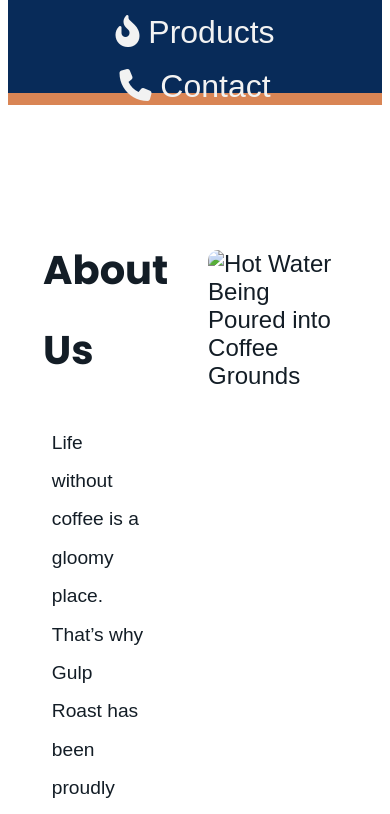
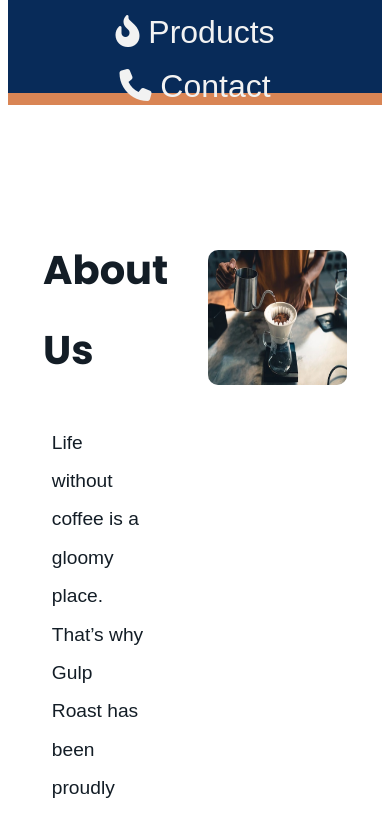
Before and after one commit to lusinstrella/GulpRoast_M10_Serra, a plain HTML site: page index.html in a window 390 px wide. Shown: the part 283-1097 px from the top of the page. Drawn offline with Linux system fonts and the light colour scheme.

Commit message:
Folder name

```diff
--- a/GulpRoast.css
+++ b/GulpRoast.css
@@ -67,7 +67,7 @@ ul {
 main {
   align-items: flex-start;
   background-color: white;
-  background-image: url(images/gulp-bottom-beans.jpg);
+  background-image: url(img/gulp-bottom-beans.jpg);
   background-position: top 110% right 35%;
   background-repeat: no-repeat;
   background-size: contain;
@@ -224,7 +224,7 @@ small {
   main {
     align-items: center;
     background-color: white;
-    background-image: url(images/gulp-bottom-beans.jpg);
+    background-image: url(img/gulp-bottom-beans.jpg);
     background-position: top 82% right 35%;
     background-repeat: no-repeat;
     background-size: contain;
--- a/GulpRoast_Contact.css
+++ b/GulpRoast_Contact.css
@@ -61,7 +61,7 @@ main {
   align-items: center;
   align-self: stretch;
   background-color: white;
-  background-image: url(images/gulp-bottom-beans.jpg);
+  background-image: url(img/gulp-bottom-beans.jpg);
   background-position: top 110% right 35%;
   background-repeat: no-repeat;
   background-size: contain;
@@ -216,7 +216,7 @@ small {
     align-items: flex-start;
     align-self: stretch;
     background-color: white;
-    background-image: url(images/gulp-bottom-beans.jpg);
+    background-image: url(img/gulp-bottom-beans.jpg);
     background-position: top 100% right 35%;
     background-repeat: no-repeat;
     background-size: contain;
@@ -342,7 +342,7 @@ small {
     align-items: flex-start;
     align-self: stretch;
     background-color: white;
-    background-image: url(images/gulp-bottom-beans.jpg);
+    background-image: url(img/gulp-bottom-beans.jpg);
     background-position: top 110% right 35%;
     background-repeat: no-repeat;
     background-size: contain;
@@ -457,7 +457,7 @@ small {
       align-items: center;
       align-self: stretch;
       background-color: white;
-      background-image: url(images/gulp-bottom-beans.jpg);
+      background-image: url(img/gulp-bottom-beans.jpg);
       background-position: top 110% right 35%;
       background-repeat: no-repeat;
       background-size: contain;
--- a/GulpRoast_Product.css
+++ b/GulpRoast_Product.css
@@ -62,7 +62,7 @@ main {
   align-items: flex-start;
   align-self: stretch;
   background-color: white;
-  background-image: url(images/gulp-bottom-beans.jpg);
+  background-image: url(img/gulp-bottom-beans.jpg);
   background-position: top 110% right 35%;
   background-repeat: no-repeat;
   background-size: contain;
@@ -245,7 +245,7 @@ small {
     align-items: flex-start;
     align-self: stretch;
     background-color: white;
-    background-image: url(images/gulp-bottom-beans.jpg);
+    background-image: url(img/gulp-bottom-beans.jpg);
     background-position: top 100% right 35%;
     background-repeat: no-repeat;
     background-size: contain;
--- a/index.html
+++ b/index.html
@@ -54,7 +54,7 @@
 <!--The main element contains the content in the page-->
 
 <div class="background"
-  style="background: url(images/gulp-bottom-beans.jpg) bottom; background-size: contain; background-repeat: no-repeat;">
+  style="background: url(img/gulp-bottom-beans.jpg) bottom; background-size: contain; background-repeat: no-repeat;">
   <main>
 
 
@@ -85,12 +85,12 @@
       <picture>
 
         <source media="(min-width: 320px) and (max-device-width: 700px)"
-          srcset="images/gulp-pouring-coffee-horizontal-sm.jpg">
+          srcset="img/gulp-pouring-coffee-horizontal-sm.jpg">
         <source media="(min-width: 800px) and (max-width: 1024px)"
-          srcset="images/gulp-pouring-coffee-vertical.jpg">
+          srcset="img/gulp-pouring-coffee-vertical.jpg">
         <source media="(min-width: 1025) and (max-width: 1900px)"
-          srcset="images/gulp-pouring-coffee-horizontal.jpg">
-        <img src="images/gulp-pouring-coffee-horizontal.jpg" class="pour"
+          srcset="img/gulp-pouring-coffee-horizontal.jpg">
+        <img src="img/gulp-pouring-coffee-horizontal.jpg" class="pour"
           alt="Hot Water Being Poured into Coffee Grounds" style="width:auto;">
 
       </picture>
```
Also changed, not shown: contact.html (+2 -2 lines), product.html (+4 -4 lines).
